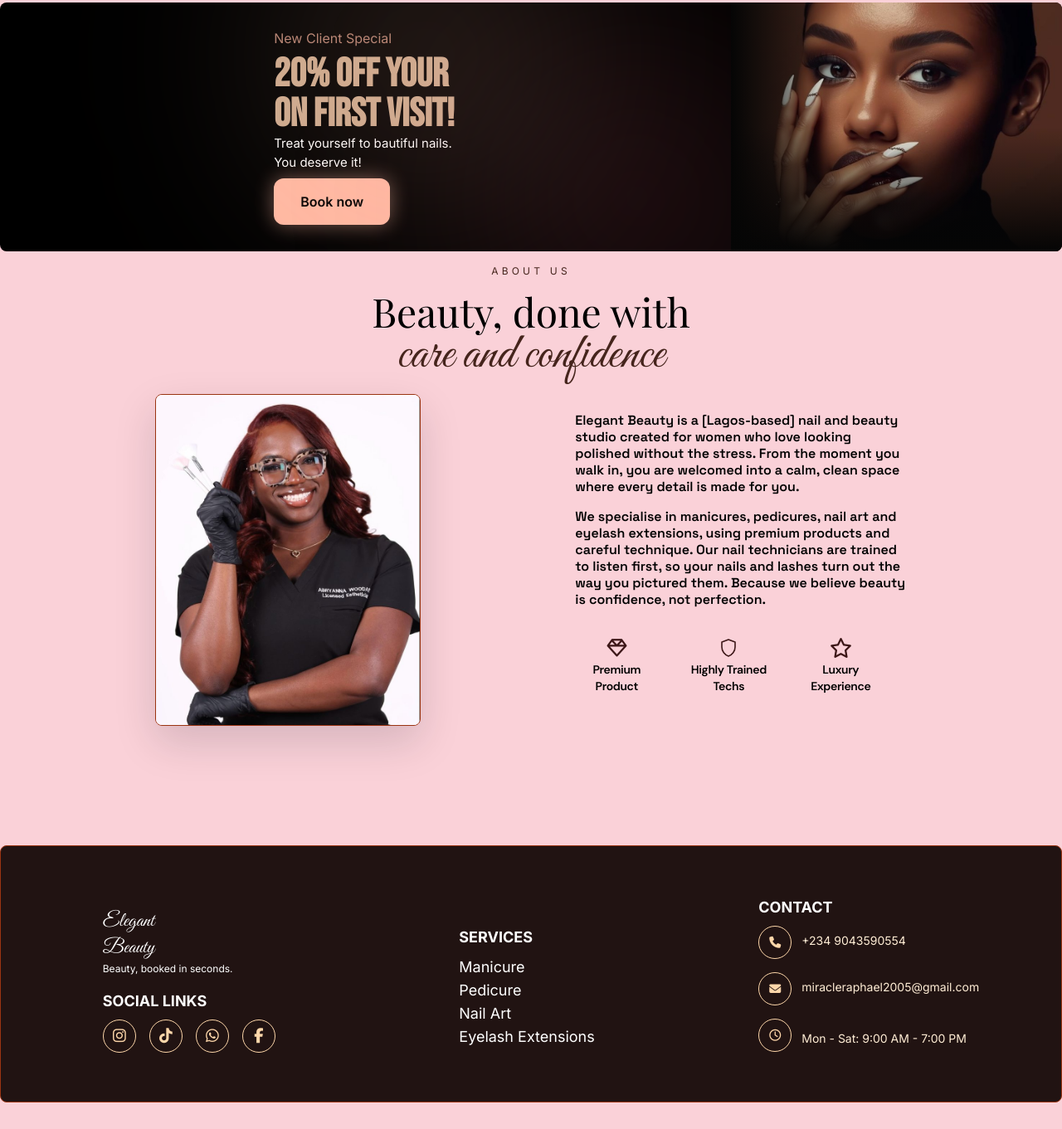
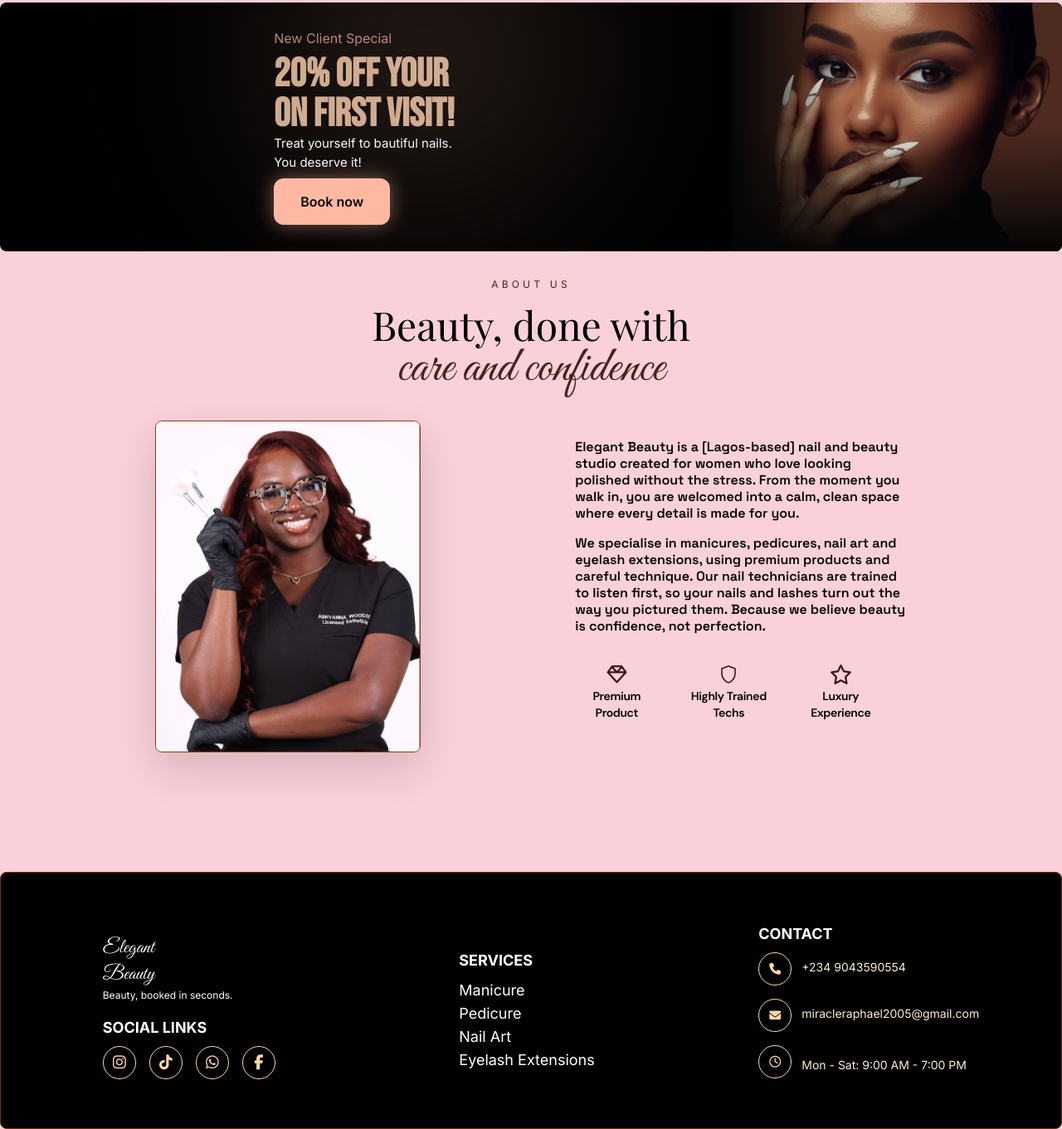
Before and after one commit to miracle-raphael/Beauty-Website, a plain HTML site: page index.html in a window 1280 px wide. Shown: the part 1669-3030 px from the top of the page at 83% size. Before the commit the page ends 2998 px from the top, so only its background shows below. Drawn offline with nearby package versions, Linux system fonts and the light colour scheme; a web font is replaced by a local one.

Commit message:
edited the index.html file

```diff
--- a/index.html
+++ b/index.html
@@ -158,7 +158,7 @@
         id="services"
         class="flex max-sm:flex-col sm:items-center justify-between"
       >
-        <div class="p-4 mt-8">
+        <div class="p-4 max-sm:p-3 mt-8">
           <p class="font-anton text-sm uppercase">More Than Nails</p>
           <h2
             class="mt-2 uppercase lg:text-4xl sm:text-5xl max-sm:text-5xl font-bungee"
@@ -307,7 +307,7 @@
           ></div>
         </figure>
 
-        <div class="mt-8 max-sm:order-1 max-sm:p-4">
+        <div class="mt-8 max-sm:order-1 max-sm:p-3">
           <p class="font-anton text-sm uppercase">
             Because you deserve the best
           </p>
@@ -337,9 +337,7 @@
         <div
           class="pointer-events-none absolute -top-32 left-1/4 h-96 w-96 rounded-full bg-[hsl(14,100%,82%)]/15 blur-[120px]"
         ></div>
-        <div
-          class="pointer-events-none absolute -bottom-32 right-1/4 h-96 w-96 rounded-full bg-[hsl(350,60%,60%)]/15 blur-[120px]"
-        ></div>
+
         <div class="m-auto max-sm:mt-4">
           <p class="text-[hsl(14,100%,82%)]/70">New Client Special</p>
           <h3
@@ -378,7 +376,7 @@
 
       <!----ABOUT SECTION---->
 
-      <section id="about" class="text-center mt-4">
+      <section id="about" class="text-center mt-8">
         <p class="text-xs uppercase tracking-[0.35em] text-[hsl(12,42%,19%)]">
           About Us
         </p>
@@ -391,7 +389,7 @@
           >
         </h2>
 
-        <div class="flex max-sm:flex-col justify-evenly items-center">
+        <div class="flex max-sm:flex-col justify-evenly items-center mt-4">
           <img
             src="image/Technician.jpg"
             class="max-h-[400px] rounded-lg mt-4 max-sm:order-2 shadow-floating border border-orange-800"
@@ -467,8 +465,10 @@
       </section>
     </main>
 
+    <footer
+      class="bg-black rounded-lg border border-orange-900 max-sm:px-4 min-h-[310px] max-sm:min-h-[200px] mt-36 text-white flex max-sm:flex-col justify-around items-center max-sm:items-start"
+    >
 
-      <footer class="bg-[hsl(4,28%,10%)] rounded-lg border border-orange-800  max-sm:px-4 min-h-[310px] max-sm:min-h-[200px] mt-36 text-white flex max-sm:flex-col justify-around items-center max-sm:items-start">
      <div class="mt-4 lg:px-6 sm:px-6">
         <h2 class="font-signature text-2xl">
           Elegant <span class="block">Beauty</span>
@@ -517,8 +517,7 @@
         </div>
       </div>
 
-
-         <div class="mt-4">
+      <div class="mt-2">
         <h4 class="font-bold uppercase text-lg mt-4">Services</h4>
         <ul class="mt-2 text-lg max-sm:text-sm">
           <li>Manicure</li>
@@ -531,8 +530,6 @@
       <div class="max-sm:mt-4 mb-4">
         <h4 class="font-bold uppercase text-lg mt-4">Contact</h4>
         <ul class="space-y-4 max-sm:space-y-2 text-sm text-orange-100 mt-2">
-
-
           <li class="flex items-start gap-3">
             <span
               class="w-10 h-10 max-sm:w-7 max-sm:h-7 shrink-0 flex items-center justify-center rounded-full border border-orange-200 text-orange-200"
@@ -570,6 +567,5 @@
         </ul>
       </div>
     </footer>
-
   </body>
 </html>
```
Lines whose indentation alone changed are shown as unchanged.
